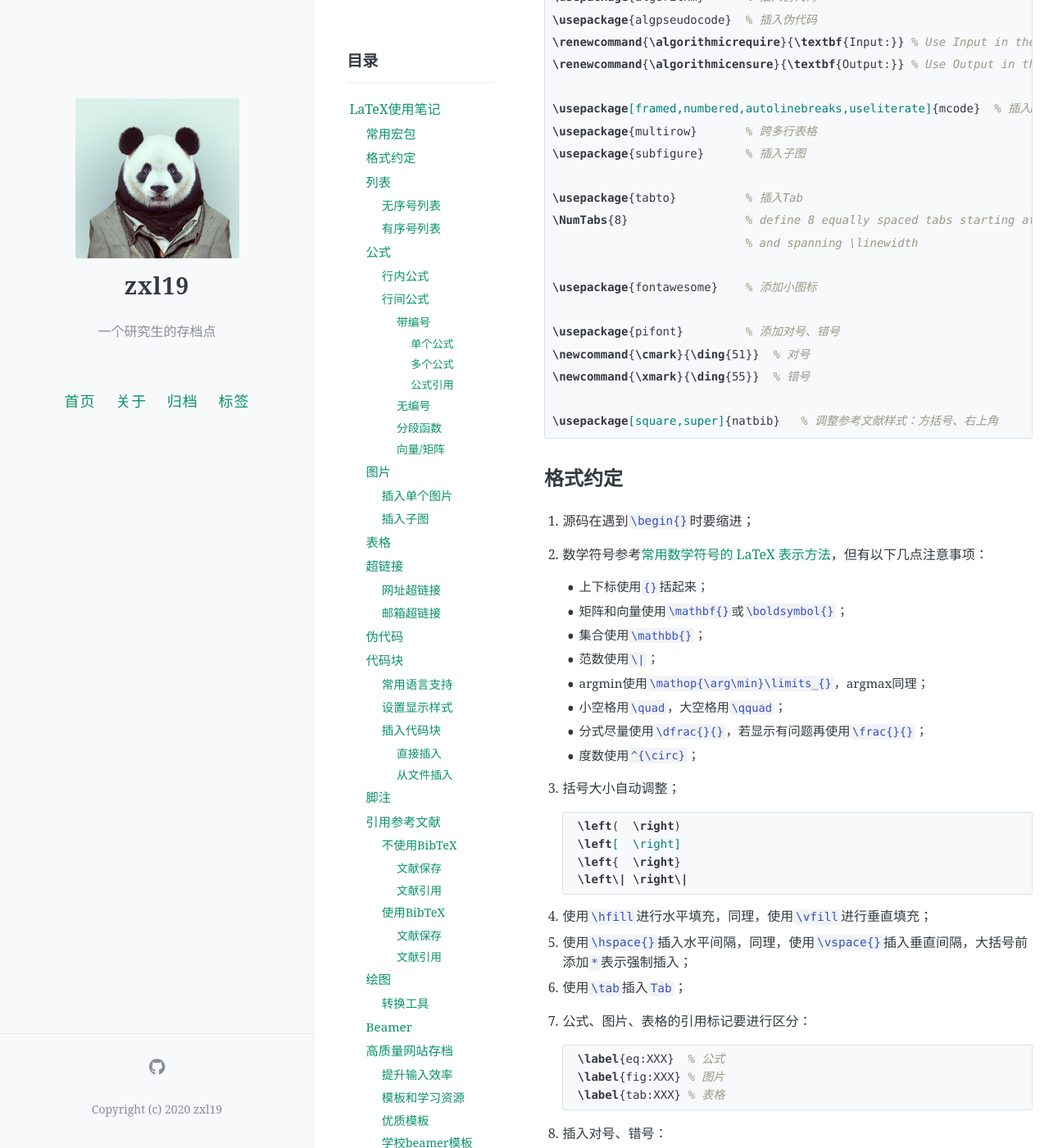
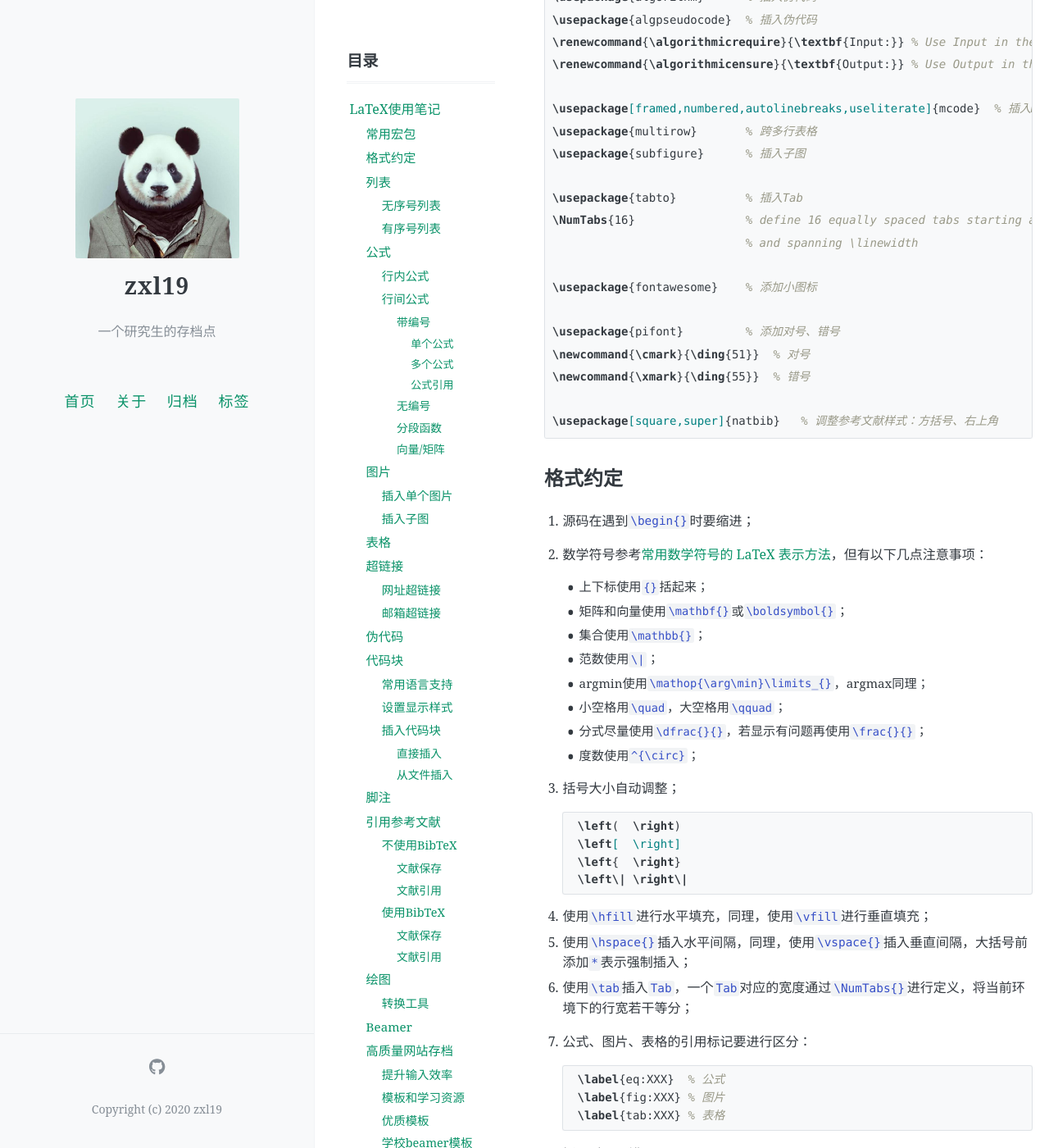
Before and after one commit to zxl19/zxl19.github.io, a Jekyll site: the page built from _posts/2021-03-29-latex-note.md, in a window 1280 px wide and 1400 px high, scrolled down 778 px. Shown: the whole window at 82% size. Built offline with Jekyll 4.4.1, drawn with Linux system fonts in a browser that asks for light colours; formulas are drawn with MathJax 3; comment, search, counter and statistics services are not loaded; part of the change alters nothing that is shown; some of the changed text lies outside the part shown.

Commit message:
Update 2021-03-29-latex-note.md

````diff
--- a/_posts/2021-03-29-latex-note.md
+++ b/_posts/2021-03-29-latex-note.md
@@ -44,7 +44,7 @@ pinned: true
 \usepackage{subfigure}      % 插入子图
 
 \usepackage{tabto}          % 插入Tab
-\NumTabs{8}                 % define 8 equally spaced tabs starting at the left margin
+\NumTabs{16}                % define 16 equally spaced tabs starting at the left margin
                             % and spanning \linewidth
 
 \usepackage{fontawesome}    % 添加小图标
@@ -81,7 +81,7 @@ pinned: true
 
 4. 使用`\hfill`进行水平填充，同理，使用`\vfill`进行垂直填充；
 5. 使用`\hspace{}`插入水平间隔，同理，使用`\vspace{}`插入垂直间隔，大括号前添加`*`表示强制插入；
-6. 使用`\tab`插入`Tab`；
+6. 使用`\tab`插入`Tab`，一个`Tab`对应的宽度通过`\NumTabs{}`进行定义，将当前环境下的行宽若干等分；
 7. 公式、图片、表格的引用标记要进行区分：
 
     ```latex
@@ -98,6 +98,7 @@ pinned: true
     ```
 
 9. 使用`\today`插入当天日期；
+10. 使用`\ `在$\LaTeX$命令后插入空格；
 
 ## 列表
 
@@ -604,17 +605,18 @@ TODO
 4. [LaTex教程【中文字幕】LaTeX by Michelle Krummel-bilibili](https://www.bilibili.com/video/BV1hK41157GG)
 5. [\tab-Stack Exchange](https://tex.stackexchange.com/questions/198432/using-the-tab-command)
 6. [对号&错号-Stack Exchange](https://tex.stackexchange.com/questions/42619/x-mark-to-match-checkmark)
-7. [列表-CSDN博客](https://blog.csdn.net/HugoChen_cs/article/details/105189541)
-8. [公式-简书](https://www.jianshu.com/p/97ec8a3739f6)
-9. [图片1-CSDN博客](https://blog.csdn.net/qq_38526623/article/details/103737589)
-10. [图片2-CSDN博客](https://blog.csdn.net/LeonSUST/article/details/89332744)
-11. [\multirow-CSDN博客](https://blog.csdn.net/robert_chen1988/article/details/80861246)
-12. [超链接-CSDN博客](https://blog.csdn.net/OOFFrankDura/article/details/90600855)
-13. [代码块1-Overleaf](https://www.overleaf.com/learn/latex/Code_listing)
-14. [代码块2-CSDN博客](https://blog.csdn.net/RobertChenGuangzhi/article/details/45126785)
-15. [脚注-LaTeX 工作室](https://www.latexstudio.net/archives/51620.html)
-16. [参考文献1-知乎](https://zhuanlan.zhihu.com/p/265479955)
-17. [参考文献2-知乎](https://zhuanlan.zhihu.com/p/114733612)
-18. [参考文献3-Stack Exchange](https://tex.stackexchange.com/questions/99615/backref-package-for-page-reference)
-19. [参考文献4-CSDN博客](https://blog.csdn.net/xovee/article/details/109715706)
-20. [参考文献5-CSDN博客](https://blog.csdn.net/xovee/article/details/109896563)
+7. [空格-Stack Exchange](https://tex.stackexchange.com/questions/31091/space-after-latex-commands)
+8. [列表-CSDN博客](https://blog.csdn.net/HugoChen_cs/article/details/105189541)
+9. [公式-简书](https://www.jianshu.com/p/97ec8a3739f6)
+10. [图片1-CSDN博客](https://blog.csdn.net/qq_38526623/article/details/103737589)
+11. [图片2-CSDN博客](https://blog.csdn.net/LeonSUST/article/details/89332744)
+12. [\multirow-CSDN博客](https://blog.csdn.net/robert_chen1988/article/details/80861246)
+13. [超链接-CSDN博客](https://blog.csdn.net/OOFFrankDura/article/details/90600855)
+14. [代码块1-Overleaf](https://www.overleaf.com/learn/latex/Code_listing)
+15. [代码块2-CSDN博客](https://blog.csdn.net/RobertChenGuangzhi/article/details/45126785)
+16. [脚注-LaTeX 工作室](https://www.latexstudio.net/archives/51620.html)
+17. [参考文献1-知乎](https://zhuanlan.zhihu.com/p/265479955)
+18. [参考文献2-知乎](https://zhuanlan.zhihu.com/p/114733612)
+19. [参考文献3-Stack Exchange](https://tex.stackexchange.com/questions/99615/backref-package-for-page-reference)
+20. [参考文献4-CSDN博客](https://blog.csdn.net/xovee/article/details/109715706)
+21. [参考文献5-CSDN博客](https://blog.csdn.net/xovee/article/details/109896563)
````
